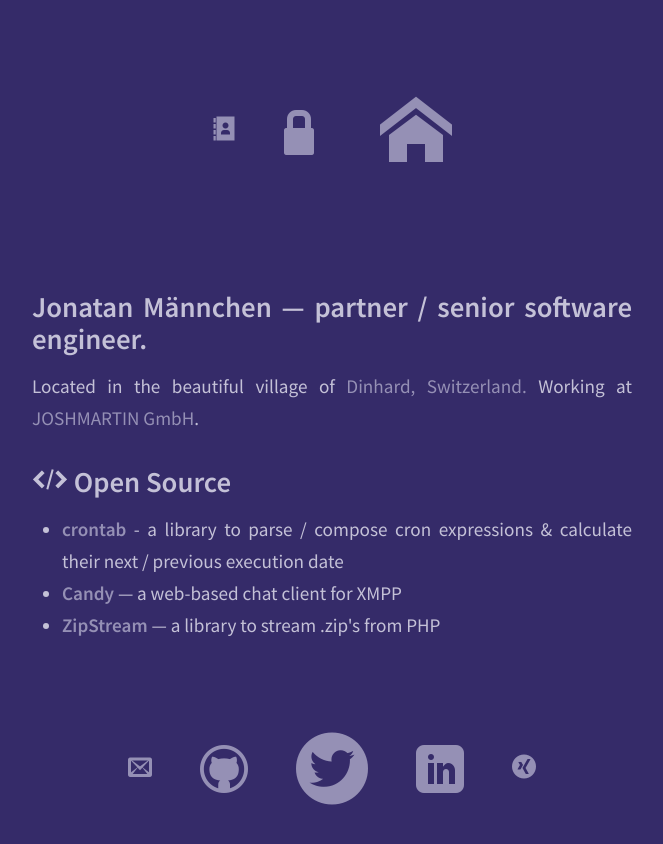
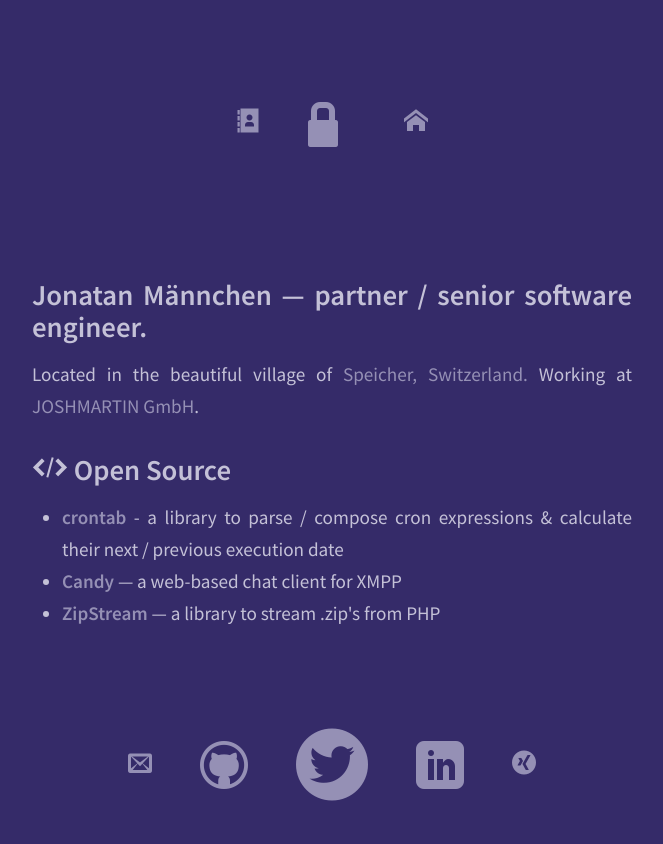
Before and after one commit to maennchen/maennchen.github.io, a Jekyll site: the page built from index.html, in a window 1280 px wide. Shown: the top 844 px of the page, without its empty margins (308-971 px from the left). Built offline with Jekyll 4.4.1, drawn with Linux system fonts in a browser that asks for light colours; some web fonts are replaced.

Commit message:
Update Data

```diff
--- a/_config.yml
+++ b/_config.yml
@@ -5,7 +5,7 @@ phone: +41 78 724 57 90
 description: > # this means to ignore newlines until "baseurl:"
   Personal Homepage and Blog of Jonatan Männchen
 baseurl: "" # the subpath of your site, e.g. /blog/
-url: "http://commanders.ch" # the base hostname & protocol for your site
+url: "https://maennchen.dev" # the base hostname & protocol for your site
 twitter_username: maennchen_
 github_username:  maennchen
 asset_version: 1
--- a/_sass/_layout.scss
+++ b/_sass/_layout.scss
@@ -52,7 +52,7 @@ body {
             &:nth-last-child(2):not(:first-child) {
                 font-size: 3rem;
             }
-            &:nth-child(3):not(:nth-last-child(2)) {
+            &:nth-child(3):not(:nth-last-child(2)):not(:last-child) {
                 font-size: 4.5rem;
             }
         }
--- a/index.html
+++ b/index.html
@@ -8,8 +9,8 @@ icon: home
 	<span itemprop="jobTitle">partner / senior software engineer</span>.
 </h2>
 Located in the beautiful village of
-<a href="https://en.wikipedia.org/wiki/Dinhard">
-	<span itemprop="address">Dinhard</span>,
+<a href="https://en.wikipedia.org/wiki/Speicher,_Switzerland">
+	<span itemprop="address">Speicher</span>,
 	<span itemprop="nationality">Switzerland</span>.
 </a>
 Working at <a href="https://joshmartin.ch/">JOSHMARTIN GmbH</a>.
```
Also changed, not shown: other parts of index.html (+1 -0 lines), contact.html (+4 -3 lines), encryption.md (+2 -1 lines).
